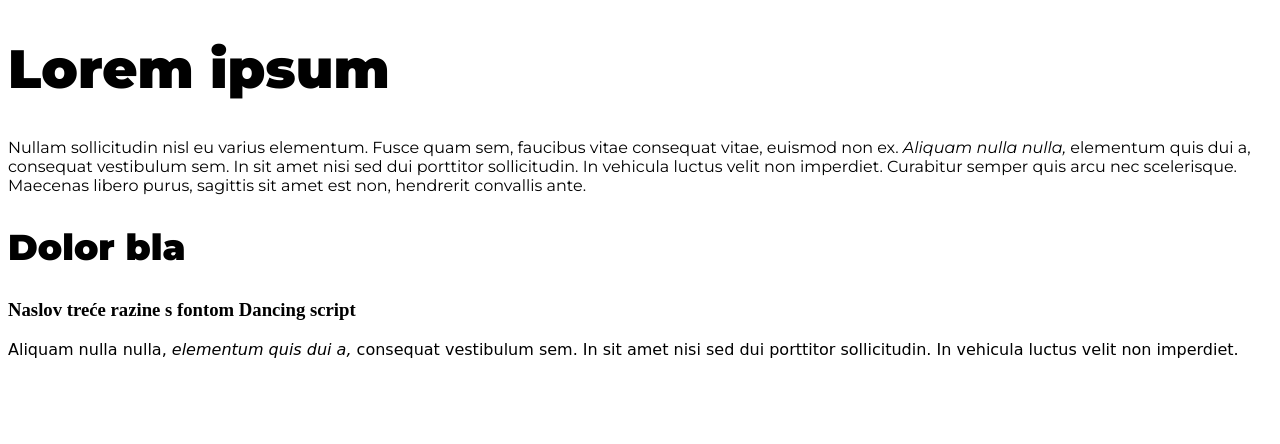
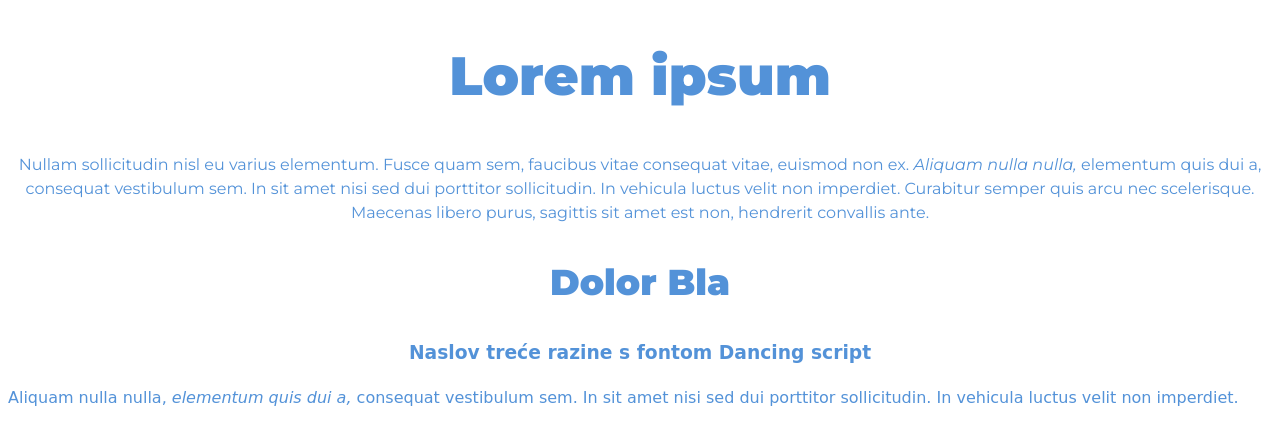
Before and after one commit to zopaj63/z02, a plain HTML site: page index.html in a window 1280 px wide. Drawn offline with Linux system fonts and the light colour scheme.

Commit message:
h3 cursive

```diff
--- a/index.html
+++ b/index.html
@@ -19,6 +19,9 @@
                 font-family: 'Montserrat', sans-serif;
                 font-style: normal;
                 font-size: 16px;
+                color: rgba(10, 100, 200, 0.7);
+                text-align: center;
+                line-height: 1.5;
             }
 
             h1{
@@ -28,7 +31,10 @@
                 font-size: 3rem;
             }
 
-            h2{font-size: 2rem;}
+            h2{
+                font-size: 2rem;
+                text-transform: capitalize;
+            }
 
             @font-face {
             font-family: "Dancing Script", cursive;
@@ -37,6 +43,7 @@
 
             div{
                 font-family: "Dancing Script", cursive;
+                text-align: justify;
             }
 
             span{
@@ -44,7 +51,7 @@
             }
 
             h3{
-                font-family: "Dancing Script";
+                font-family: "Dancing Script", cursive;
             }
         </style>
     </head>
```
Also changed, not shown: 2 other files.
